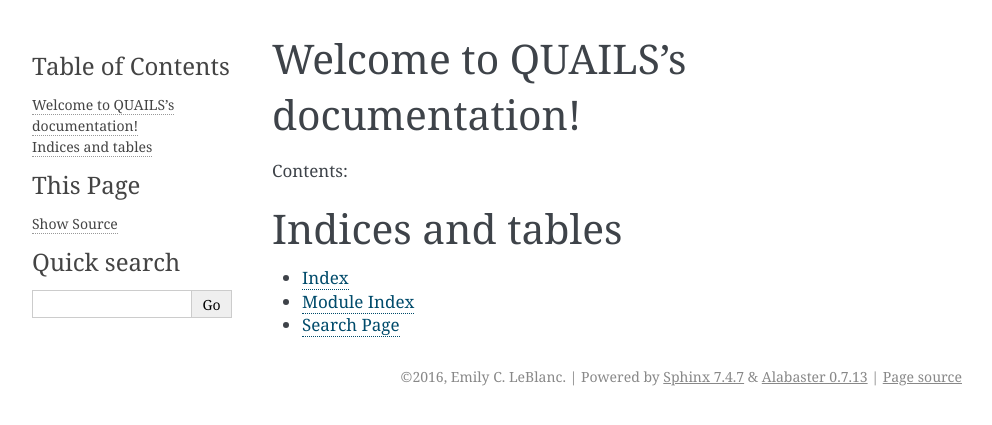
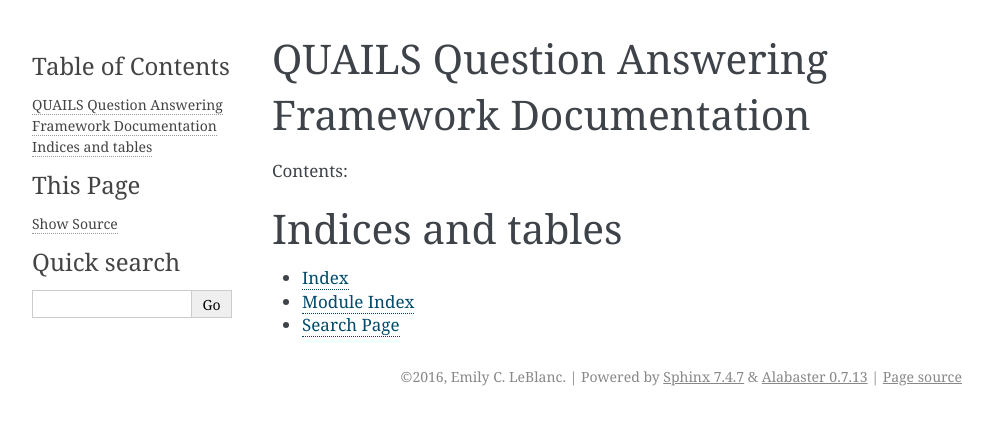
Before and after one commit to el9335/QUAILS_1.0, a Sphinx documentation site: the page built from docs/index.rst, in a window 1280 px wide. Shown: the top 425 px of the page, without its empty margins (148-1140 px from the left). Built offline with Sphinx 7.4.7, drawn with Linux system fonts in a browser that asks for light colours.

Commit message:
test edit docs index.rst

```diff
--- a/docs/index.rst
+++ b/docs/index.rst
@@ -3,7 +3,7 @@
    You can adapt this file completely to your liking, but it should at least
    contain the root `toctree` directive.
 
-Welcome to QUAILS's documentation!
+QUAILS Question Answering Framework Documentation
 ==================================
 
 Contents:
```
